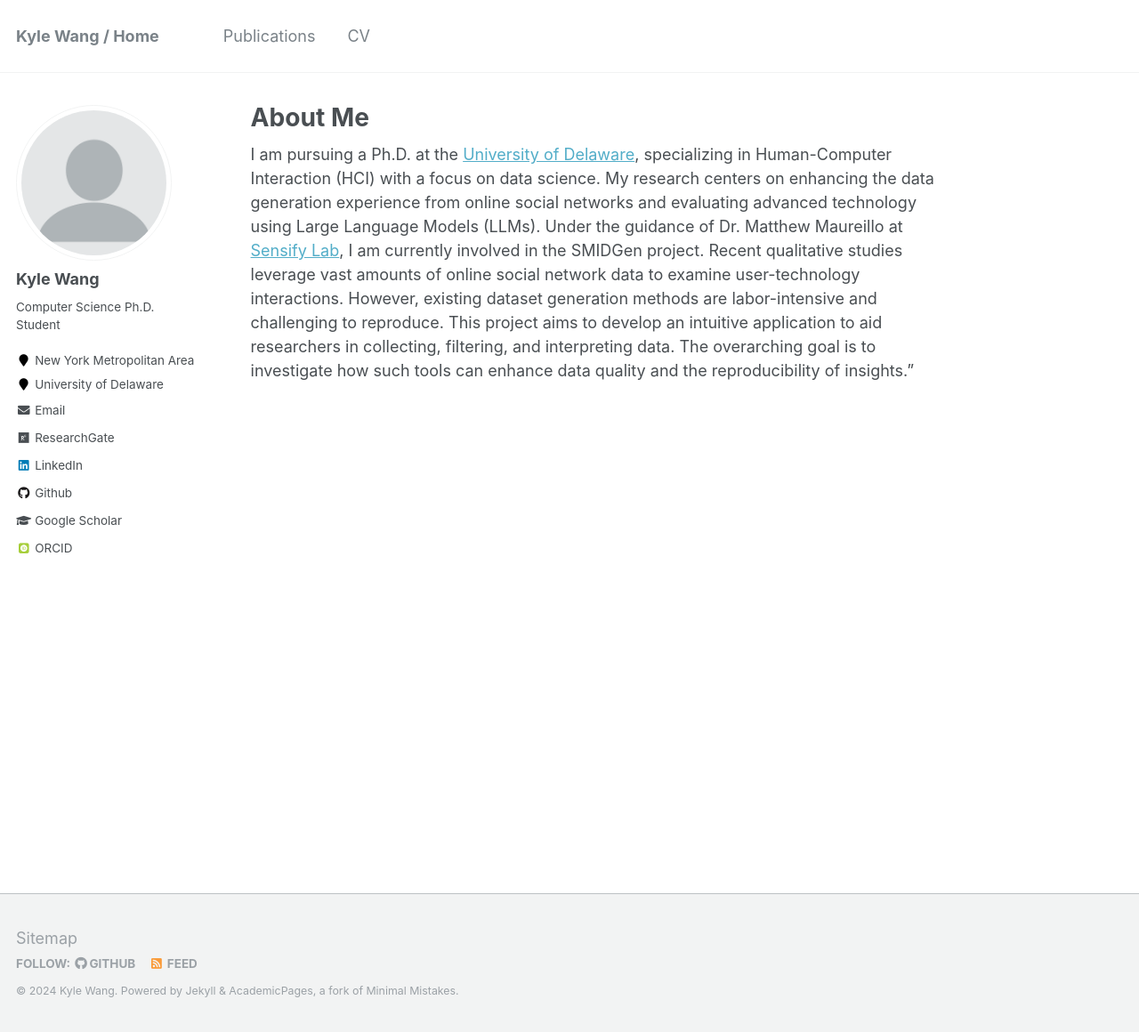
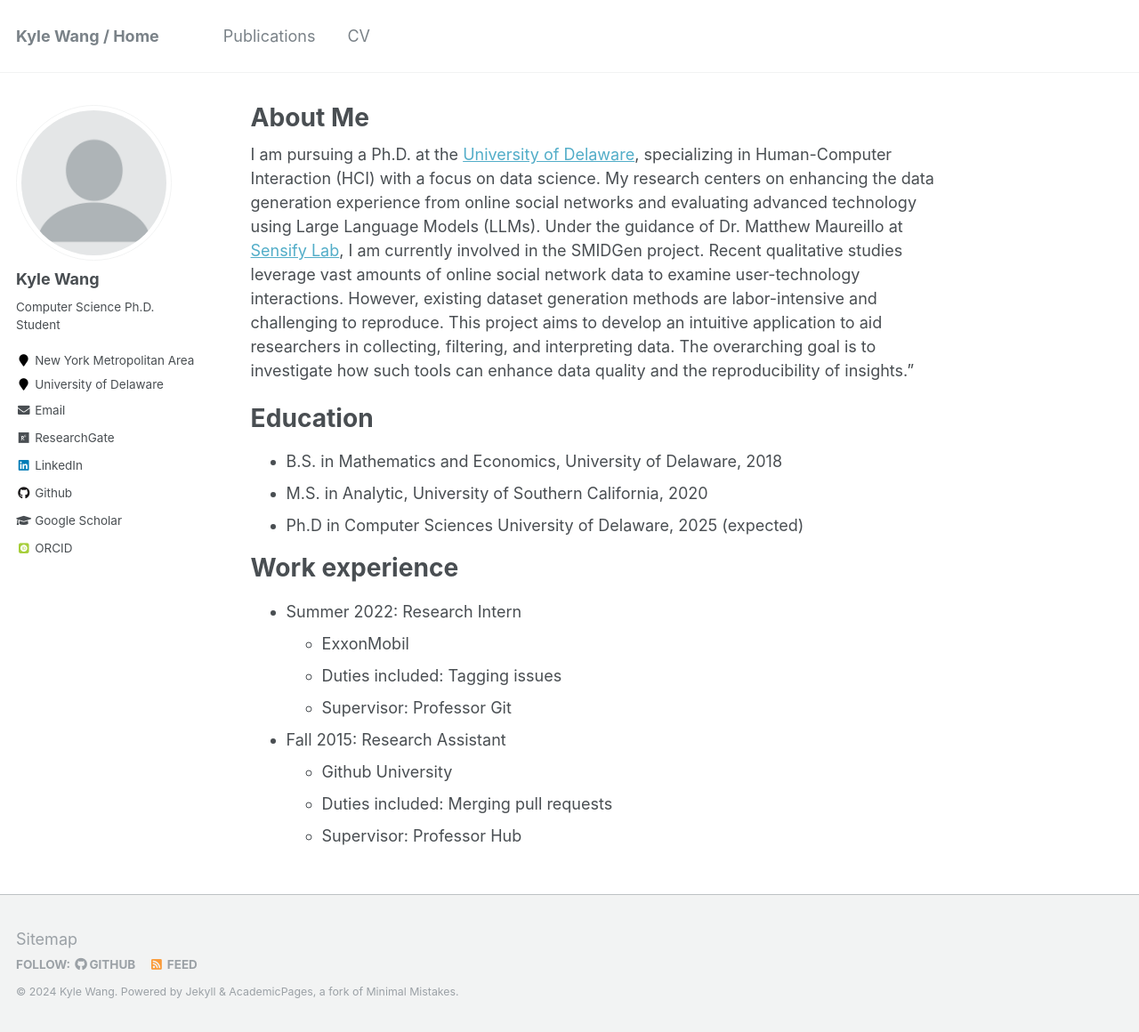
Before and after one commit to kyleearth/kyleearth.github.io, a Jekyll site: the page built from _pages/about.md, in a window 1280 px wide and 1160 px high. Shown: the whole window at 89% size. Built offline with Jekyll 4.4.1, drawn with Linux system fonts in a browser that asks for light colours; some web fonts are replaced.

Commit message:
Update about.md

```diff
--- a/_pages/about.md
+++ b/_pages/about.md
@@ -7,3 +7,22 @@ redirect_from:
   - /about.html
 ---
 I am pursuing a Ph.D. at the [University of Delaware](www.udel.edu), specializing in Human-Computer Interaction (HCI) with a focus on data science. My research centers on enhancing the data generation experience from online social networks and evaluating advanced technology using Large Language Models (LLMs). Under the guidance of Dr. Matthew Maureillo at [Sensify Lab](https://sensifylab.cis.udel.edu/), I am currently involved in the SMIDGen project. Recent qualitative studies leverage vast amounts of online social network data to examine user-technology interactions. However, existing dataset generation methods are labor-intensive and challenging to reproduce. This project aims to develop an intuitive application to aid researchers in collecting, filtering, and interpreting data. The overarching goal is to investigate how such tools can enhance data quality and the reproducibility of insights."
+
+
+Education
+======
+* B.S. in Mathematics and Economics, University of Delaware, 2018
+* M.S. in Analytic, University of Southern California, 2020
+* Ph.D in Computer Sciences University of Delaware, 2025 (expected)
+
+Work experience
+======
+* Summer 2022: Research Intern
+  * ExxonMobil
+  * Duties included: Tagging issues
+  * Supervisor: Professor Git
+
+* Fall 2015: Research Assistant
+  * Github University
+  * Duties included: Merging pull requests
+  * Supervisor: Professor Hub
```
